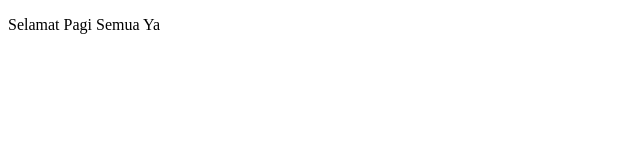
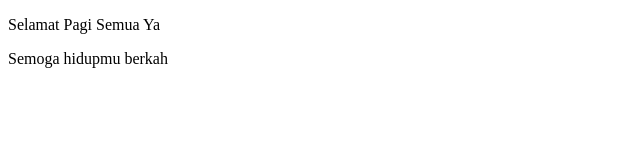
Before and after one commit to guruonlinea/kodediawan, a plain HTML site: page index.html in a window 1280 px wide. Shown: the whole page, without its empty margins (0-640 px from the left). Drawn offline with Linux system fonts and the light colour scheme.

Commit message:
tambah baris no 8

```diff
--- a/index.html
+++ b/index.html
@@ -5,5 +5,6 @@
     </head>
     <body>
         <p>Selamat Pagi Semua Ya</p>
+        <p>Semoga hidupmu berkah</p>
     </body>
 </html>
```
